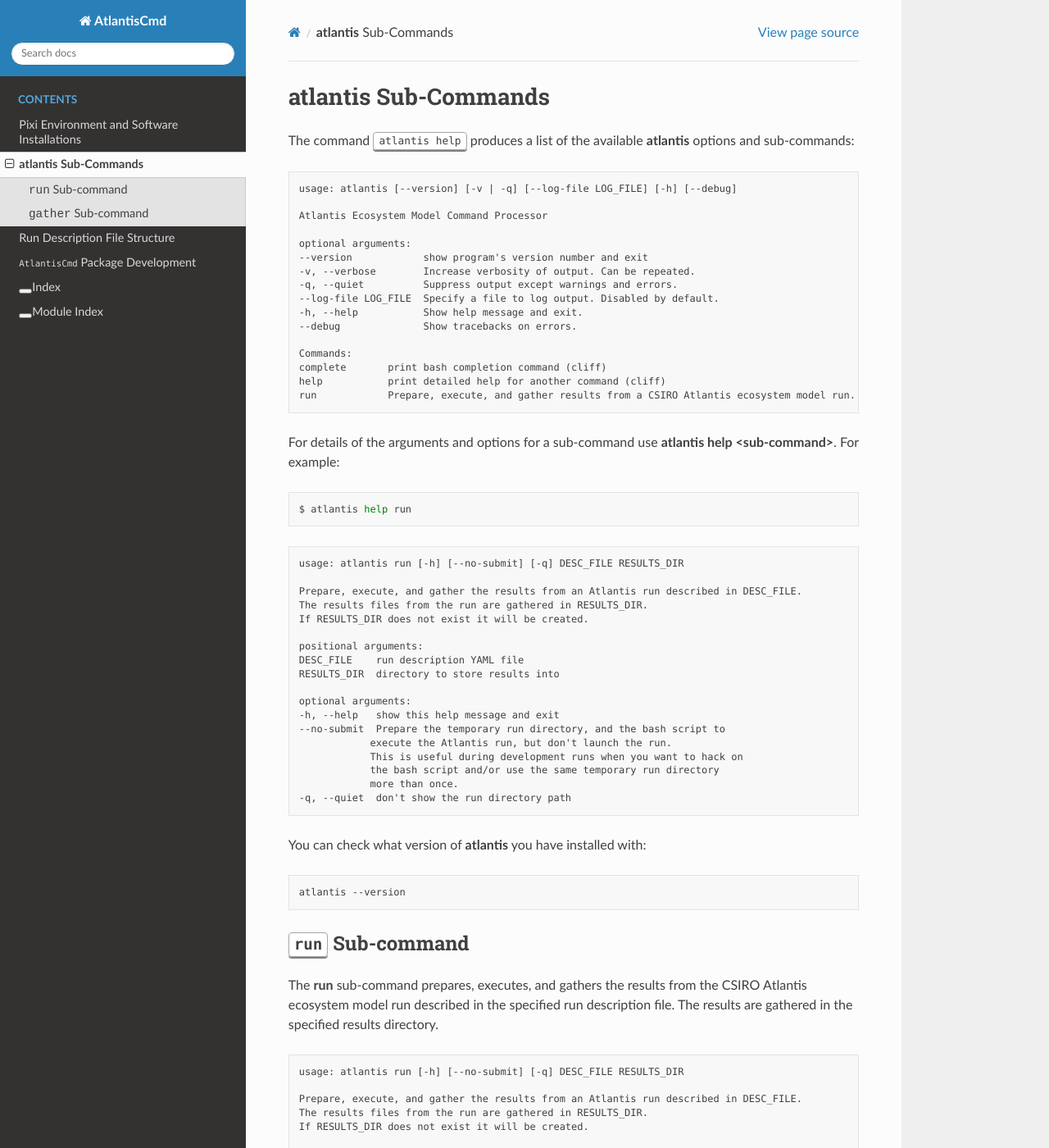
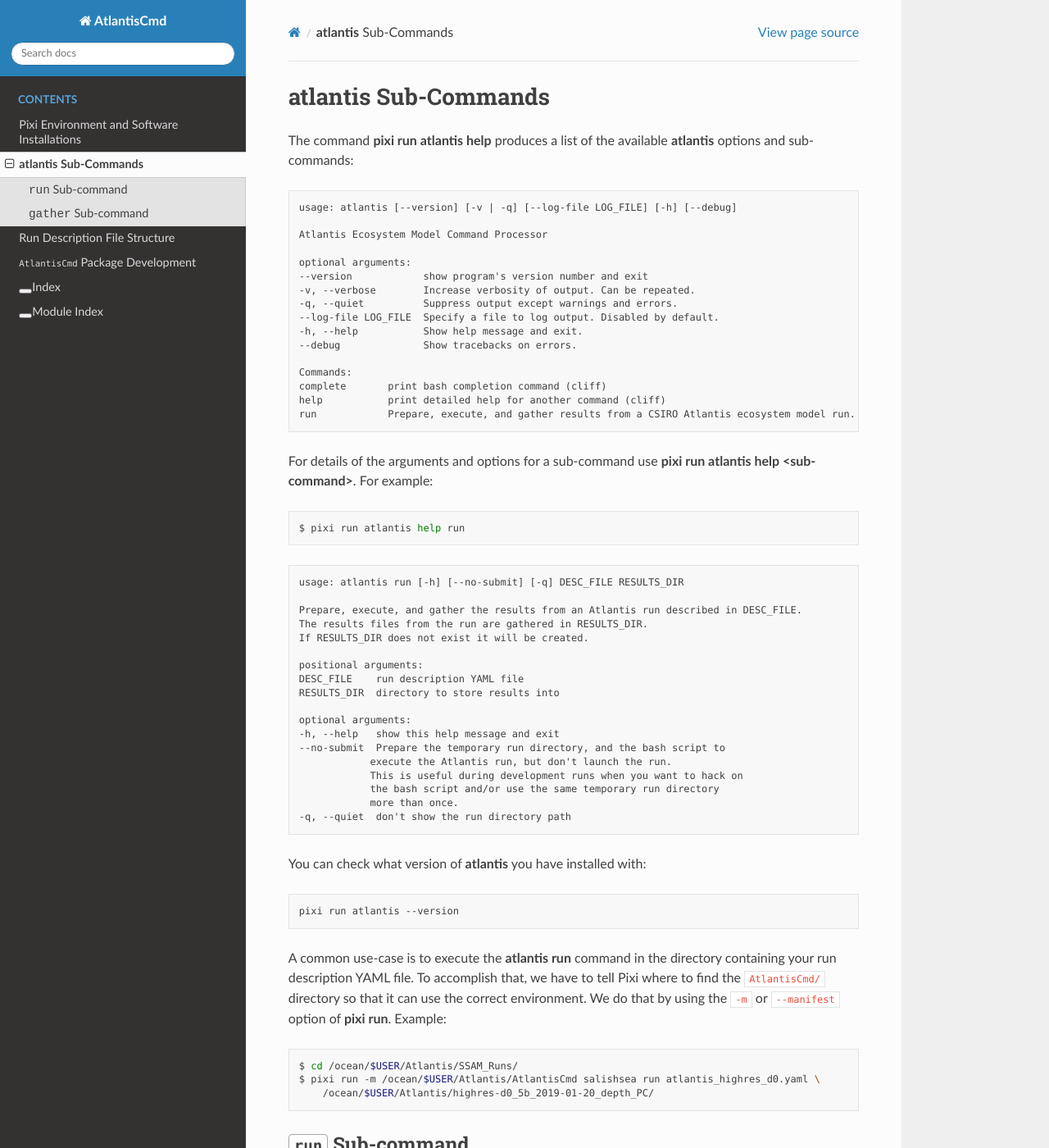
Before and after one commit to SS-Atlantis/AtlantisCmd, a Sphinx documentation site: the page built from docs/subcommands.rst, in a window 1280 px wide and 1400 px high. Shown: the whole window at 82% size. Built offline with Sphinx 7.4.7 and the Read the Docs theme 3.1.0, drawn with Linux system fonts in a browser that asks for light colours; some of the changed text lies outside the part shown.

Commit message:
Update subcommands docs to use Pixi workflows
Replaced `atlantis` commands with `pixi run atlantis` throughout the
documentation. Added examples demonstrating the use of the `-m`/`--manifest`
option for Pixi workflows, aligning with the ongoing transition to Pixi for
environment and task management.

```diff
--- a/docs/subcommands.rst
+++ b/docs/subcommands.rst
@@ -22,7 +22,7 @@
 :command:`atlantis` Sub-Commands
 *********************************
 
-The command :kbd:`atlantis help` produces a list of the available :program:`atlantis` options and sub-commands:
+The command :command:`pixi run atlantis help` produces a list of the available :program:`atlantis` options and sub-commands:
 
 .. code-block:: text
 
@@ -44,12 +44,12 @@
     run            Prepare, execute, and gather results from a CSIRO Atlantis ecosystem model run.
 
 For details of the arguments and options for a sub-command use
-:command:`atlantis help <sub-command>`.
+:command:`pixi run atlantis help <sub-command>`.
 For example:
 
 .. code-block:: bash
 
-    $ atlantis help run
+    $ pixi run atlantis help run
 
 .. code-block:: text
 
@@ -76,7 +76,19 @@
 
 .. code-block:: bash
 
-    atlantis --version
+    pixi run atlantis --version
+
+A common use-case is to execute the :command:`atlantis run` command in the directory containing your run description YAML file.
+To accomplish that,
+we have to tell Pixi where to find the :file:`AtlantisCmd/` directory so that it can use the correct environment.
+We do that by using the ``-m`` or ``--manifest`` option of :command:`pixi run`.
+Example:
+
+.. code-block:: bash
+
+    $ cd /ocean/$USER/Atlantis/SSAM_Runs/
+    $ pixi run -m /ocean/$USER/Atlantis/AtlantisCmd salishsea run atlantis_highres_d0.yaml \
+        /ocean/$USER/Atlantis/highres-d0_5b_2019-01-20_depth_PC/
 
 
 .. _atlantis-run:
@@ -135,7 +147,7 @@
 
 .. code-block:: bash
 
-    $ atlantis run atlantis.yaml /ocean/$USER/Atlantis/runs/my-run/
+    $ pixi run atlantis run atlantis.yaml /ocean/$USER/Atlantis/runs/my-run/
 
 .. code-block:: text
 
@@ -151,7 +163,7 @@
 
 .. code-block:: bash
 
-    $ atlantis run atlantis.yaml /ocean/$USER/Atlantis/runs/my-run/
+    $ pixi run atlantis run atlantis.yaml /ocean/$USER/Atlantis/runs/my-run/
 
 .. code-block:: text
 
@@ -176,7 +188,7 @@
 
 .. code-block:: bash
 
-    $ atlantis help gather
+    $ pixi run atlantis help gather
 
 to see its usage,
 and see :ref:`nemocmd:nemo-gather` for more details.
```
